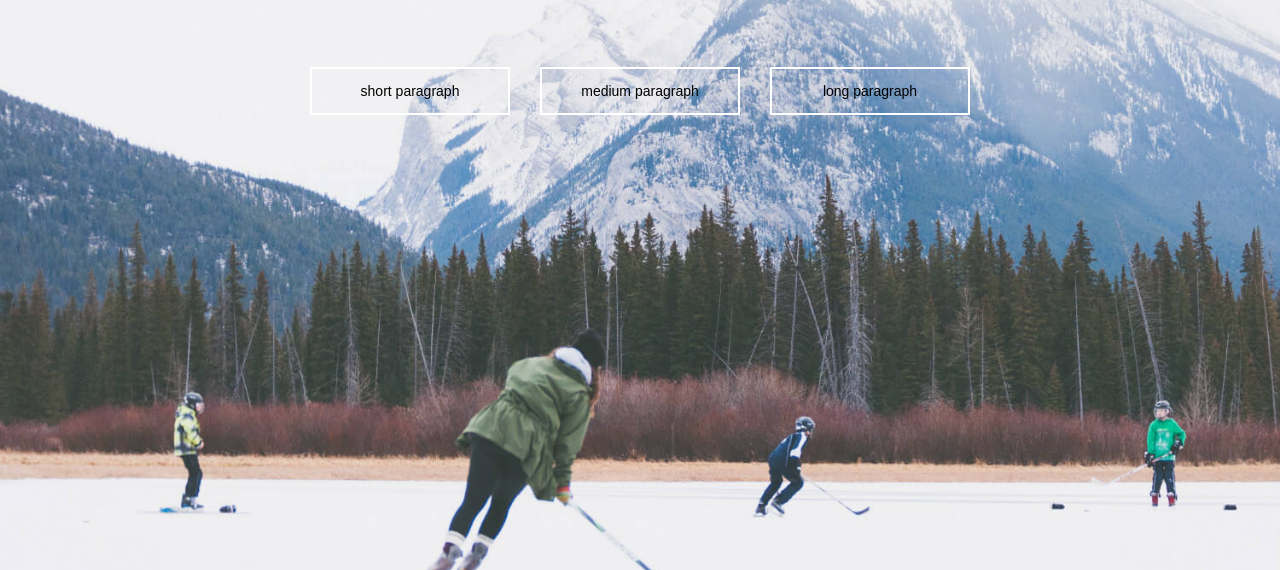
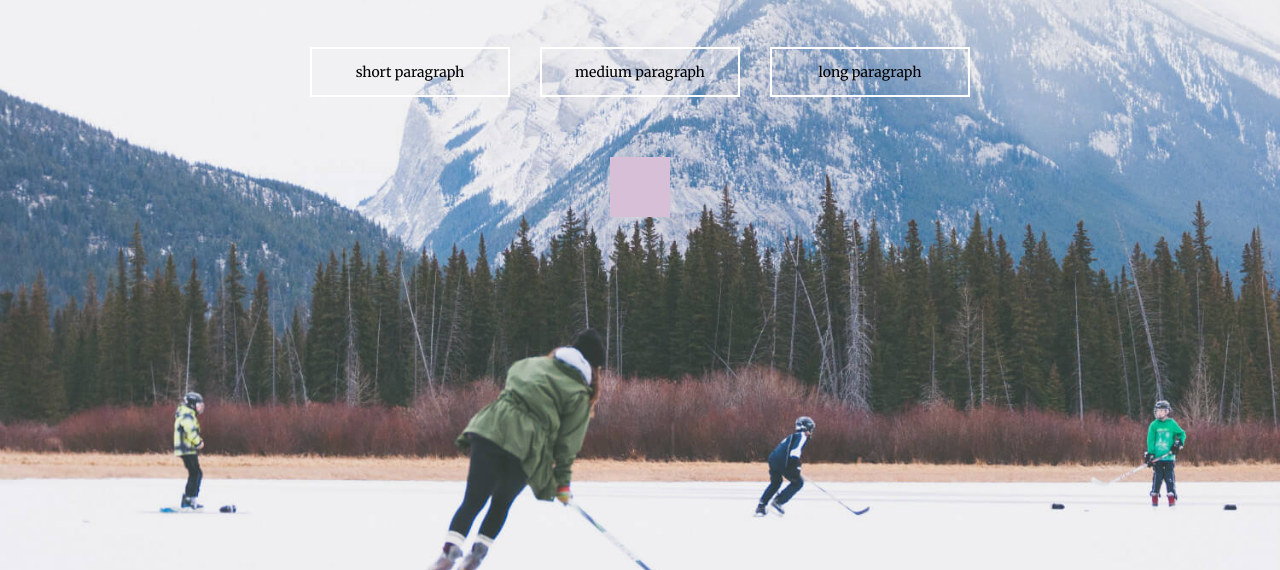
Before and after one commit to jessicadelgrande/testIpsum, a website: page index.html in a window 1280 px wide. Shown: the part 230-800 px from the top of the page. Drawn offline with nearby package versions, Linux system fonts and the light colour scheme.

Commit message:
backing up additional styles

```diff
--- a/dev/styles/partials/_mixins.scss
+++ b/dev/styles/partials/_mixins.scss
@@ -1,7 +1,8 @@
 @mixin buttonStyles {
-	// font-family: $fontSecondary;
+	font-family: $fontSecondary;
 	border: 2px solid white;
 	min-width: 200px;
+	min-height: 50px;
 	text-align: center;
 	margin: 30px 15px;
 	// padding: 15px 15px;
--- a/dev/styles/styles.scss
+++ b/dev/styles/styles.scss
@@ -37,7 +37,7 @@ h2 {
 	font-family: $fontPrimary;
 	font-weight: 700;
 	font-size: 3.6rem;
-	margin: 40px 15px 40px 15px;
+	margin: 40px 15px 20px 15px;
 }
 
 p {
@@ -72,4 +72,9 @@ a {
 	display: flex;
 	justify-content: center;
 	align-items: center;
+	font-family: $fontSecondary;
+	background-color: thistle;
+	padding: 30px;
+	margin-top: 30px;
+	line-height: 2.3rem;
 }
--- a/public/styles/style.css
+++ b/public/styles/style.css
@@ -162,7 +162,7 @@ h2 {
   font-family: "Lato", sans-serif;
   font-weight: 700;
   font-size: 3.6rem;
-  margin: 40px 15px 40px 15px; }
+  margin: 40px 15px 20px 15px; }
 
 p {
   font-size: 1.6rem; }
@@ -188,8 +188,10 @@ a {
   justify-content: center; }
 
 .singleButton {
+  font-family: "Merriweather", serif;
   border: 2px solid white;
   min-width: 200px;
+  min-height: 50px;
   text-align: center;
   margin: 30px 15px; }
   .singleButton p {
@@ -198,4 +200,9 @@ a {
 .displayIpsum {
   display: flex;
   justify-content: center;
-  align-items: center; }
+  align-items: center;
+  font-family: "Merriweather", serif;
+  background-color: thistle;
+  padding: 30px;
+  margin-top: 30px;
+  line-height: 2.3rem; }
```
